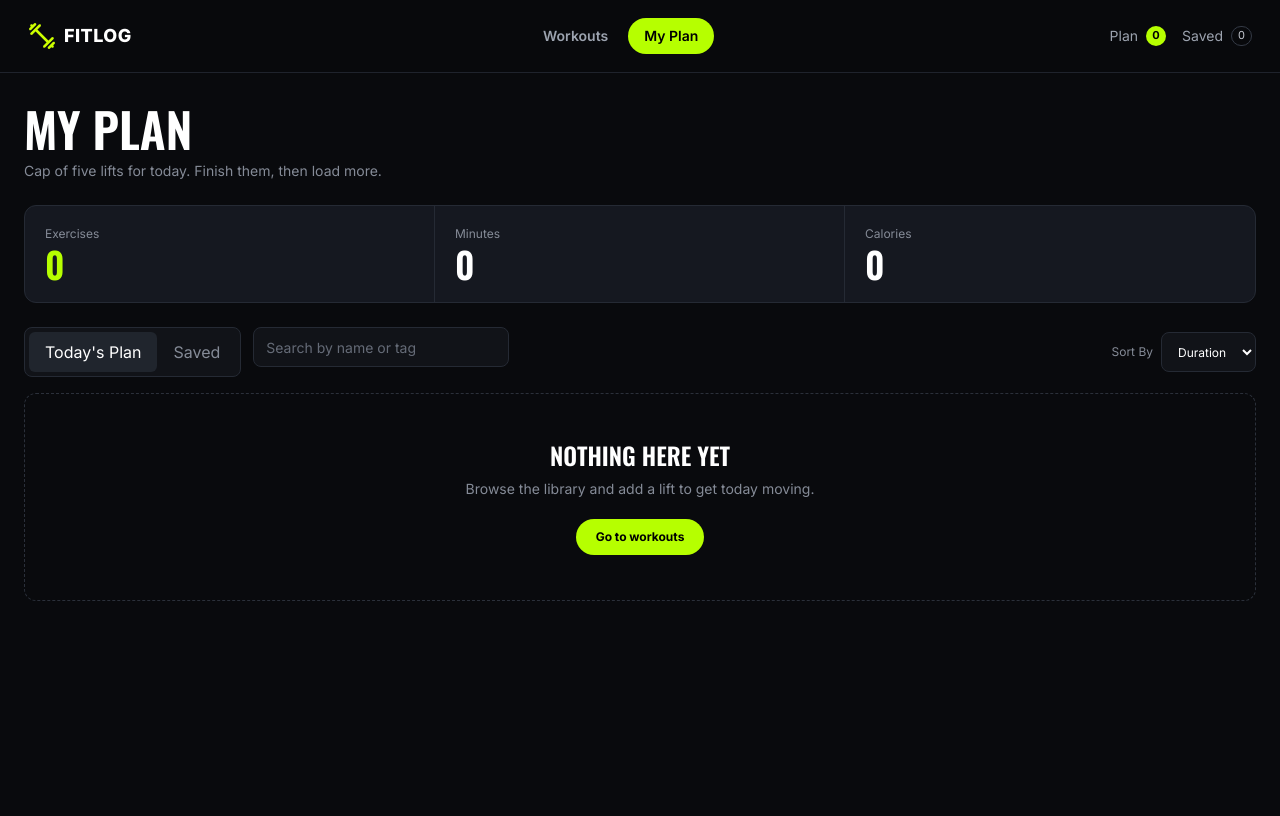
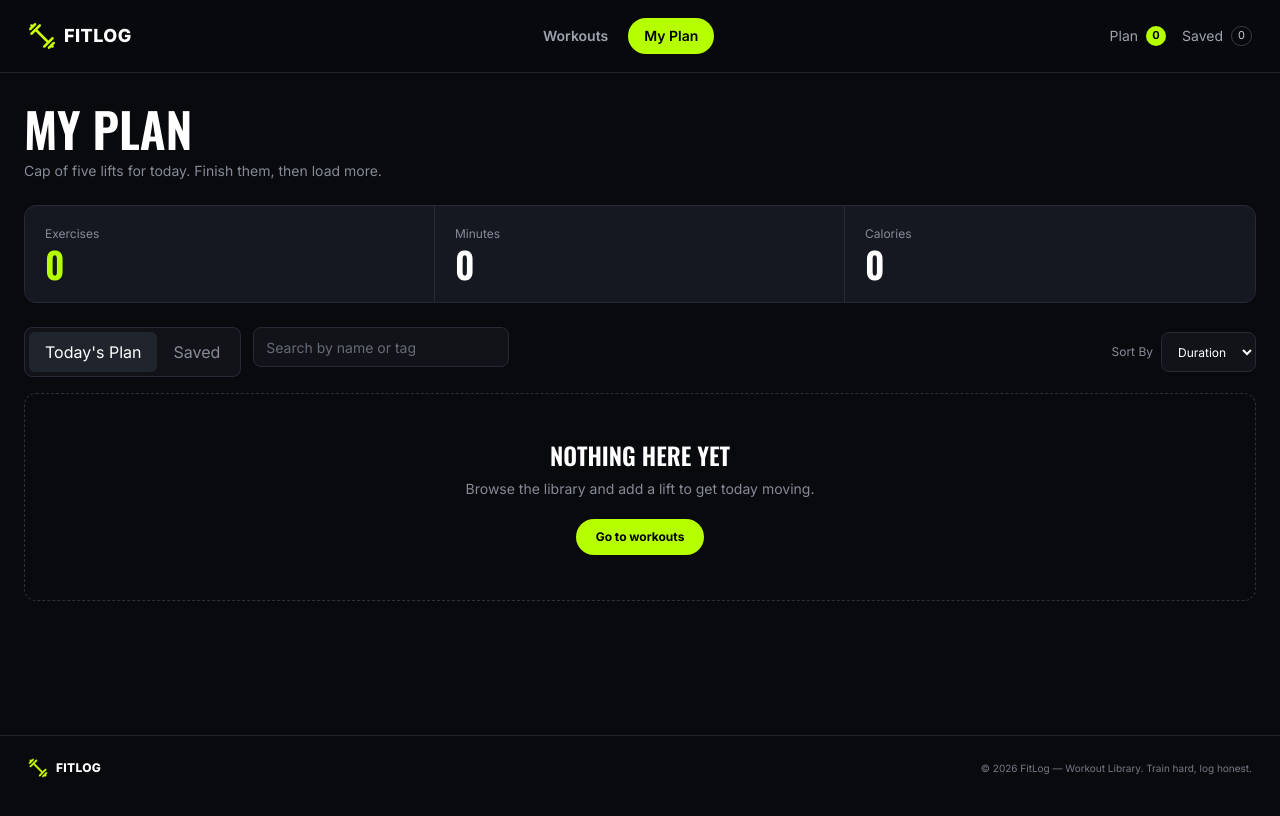
Before and after one commit to sajadul-dev/b14-a6-fit-log, a Next.js app: page /my-plan in a window 1280 px wide. Shown: the top 816 px of the page. Built offline with nearby package versions, Linux system fonts and the light colour scheme.

Commit message:
add fitlog footer

```diff
--- a/app/layout.tsx
+++ b/app/layout.tsx
@@ -3,6 +3,7 @@ import { Inter, Oswald } from "next/font/google";
 import { Toaster } from "sonner";
 import "./globals.css";
 import Navbar from "@/components/Navbar";
+import Footer from "@/components/Footer";
 
 const inter = Inter({
   variable: "--font-inter",
@@ -32,6 +33,7 @@ export default function RootLayout({
         <div className="min-h-screen w-full bg-[#090a0d]">
           <Navbar />
           {children}
+          <Footer />
         </div>
 
         <Toaster
--- /dev/null
+++ b/components/Footer.tsx
@@ -0,0 +1,25 @@
+export default function Footer() {
+  return (
+    <footer className="sticky bottom-0 z-40 border-t border-[#1f232c] bg-[#090a0d]">
+      <div className="flex min-h-16 flex-col items-start justify-center gap-3 px-5 py-4 sm:flex-row sm:items-center sm:justify-between sm:px-6 lg:px-7">
+        {/* Brand */}
+        <div className="flex items-center gap-2">
+          <img
+            src="/logo.png"
+            alt="FitLog"
+            className="h-5 w-5 object-contain"
+          />
+
+          <span className="text-xs font-extrabold tracking-wide text-white">
+            FITLOG
+          </span>
+        </div>
+
+        {/* Copyright */}
+        <p className="text-[10px] leading-4 text-[#737a86] sm:text-right">
+          © 2026 FitLog — Workout Library. Train hard, log honest.
+        </p>
+      </div>
+    </footer>
+  );
+}
```
Lines whose indentation alone changed are shown as unchanged.
